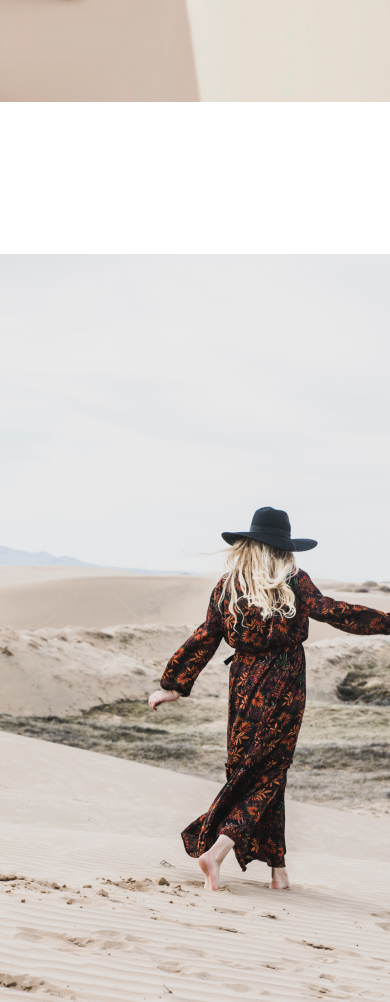
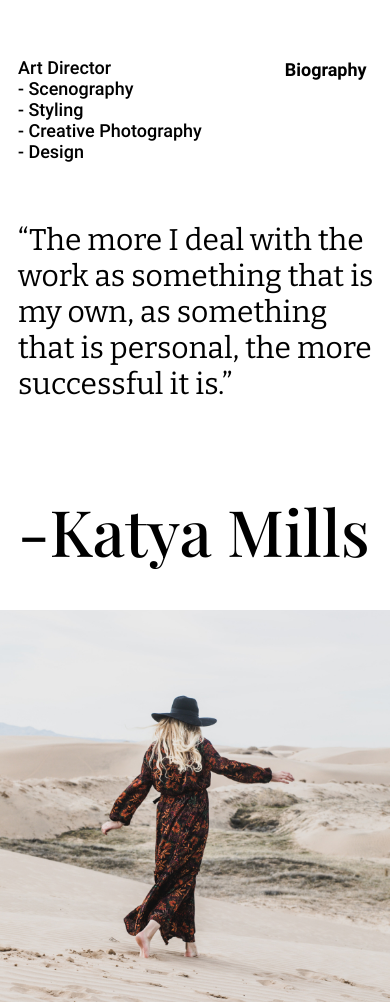
Before and after one commit to sosninroman/otus-css-sosnin, a plain HTML site: page index.html in a window 390 px wide. Shown: the part 786-1788 px from the top of the page. Drawn offline with nearby package versions, Linux system fonts and the light colour scheme.

Commit message:
[homework11] Mobile version for Biography section

```diff
--- a/index.html
+++ b/index.html
@@ -48,14 +48,17 @@
             <img class="biography-image" src="./images/jared-weiss-P3cB0ynqYBw-unsplash 1.jpg" alt="Katya Mills">
             <div class="biography-card">
                 <p class="biography-name">Katya Mills</p>
-                <p class="biography-profession">Art Director <br> Scenography / Styling / Creative Photography / Design</p>
-                <div class="biography-quote-block">
-                    <hr>
-                    <blockquote class="biography-quote">“The more I deal with the work as something that is my own, as
-                        something that is personal,
-                        the more
-                        successful it is.”</blockquote>
-                </div>
+                 <div class="biography-profession-wrp">
+                    <p class="biography-profession">Art Director</p>
+                    <ul class="biography-roles-list">
+                        <li class="biography-role">Scenography</li>
+                        <li class="biography-role">Styling</li>
+                        <li class="biography-role">Creative Photography</li>
+                        <li class="biography-role">Design</li>
+                    </ul>
+                 </div>
+                <hr class="biography-card-separator">
+                <blockquote class="biography-quote">“The more I deal with  the work as something that is my own, as something that is personal, the more successful it is.”</blockquote>
             </div>
         </section>
         <!-- Designers section -->
--- a/style/style.css
+++ b/style/style.css
@@ -38,6 +38,12 @@ section {
     margin-bottom: 150px;
 }
 
+@media screen and (max-width: 450px) {
+    section {
+        margin-bottom: 80px;
+    }
+}
+
 /* Header */
 .header {
     padding: 16px 20px 16px 23px;
@@ -74,6 +80,12 @@ section {
 
 .navigation-link:hover {
     text-decoration: underline;
+}
+
+@media screen and (max-width: 450px) {
+    .header {
+        display: none;
+    }
 }
 
 /* Hero section */
@@ -119,11 +131,11 @@ section {
     .hero-section {
         padding: 0;
         background-image: url("../images/inside-weather-Uxqlfigh6oE-unsplash 2.png");
-        height: 753px;
+        height: 763px;
     }
 
     .hero-title-box {
-        padding: 97.5px 32px 107.5px 32px;
+        padding: 107.5px 32px;
     }
 
     .hero-title {
@@ -165,14 +177,16 @@ section {
 
 .biography-card {
     order: 2;
-    display: flex;
+    /* display: flex;
     flex-direction: column;
-    justify-content: center;
+    justify-content: center; */
     max-width: 455px;
-    gap: 36px;
+    /* gap: 36px; */
     max-width: 455px;
-    margin: auto 0;
+    /* margin: auto 0; */
     max-height: 850px;
+    padding-top: 174px;
+    padding-bottom: 174px;
 }
 
 .biography-name {
@@ -181,7 +195,14 @@ section {
     font-weight: 500;
     line-height: 114.64px;
     word-spacing: 2rem;
+    margin-bottom: 36px;
 }
+
+.biography-profession-wrp {
+    display: flex;
+    flex-direction: column;
+    margin-bottom: 36px;
+ }
 
 .biography-profession {
     font-size: 18px;
@@ -189,7 +210,24 @@ section {
     line-height: 21.09px;
 }
 
-.biography-quote-block > hr {
+.biography-roles-list {
+    margin: 0;
+    padding: 0;
+    list-style-type: none;
+}
+
+.biography-role {
+    display: inline-block;
+    font-size: 18px;
+    font-weight: 500;
+    line-height: 21.09px;
+}
+
+.biography-role:not(:first-child)::before {
+    content: " / ";
+}
+
+.biography-card-separator {
     width: 15px;
     margin: 0;
     border: 3px solid black;
@@ -202,6 +240,93 @@ section {
     line-height: 31.2px;
     margin: 0;
     max-width: 370px;
+}
+
+@media screen and (max-width: 450px) {
+    #biography-section {
+        flex-direction: column;
+        margin: 80px auto;
+        position: relative;
+    }
+
+    .biography-title {
+        transform: initial;
+        font-size: 18px;
+        font-weight: 700;
+        line-height: 21.09px;
+        order: 1;
+        position: absolute;
+        right: 6%;
+        top: 2px;
+    }
+
+    .biography-image {
+        order: 3;
+    }
+
+    .biography-card {
+        order: 2;
+        padding-left: 18px;
+        padding-right: 9px;
+        padding-top: 0;
+        padding-bottom: 0;
+
+        display: flex;
+        flex-direction: column;
+    }
+
+    .biography-role:not(:first-child)::before {
+        content: " - ";
+    }
+    .biography-role:first-child::before {
+        content: " - ";
+    }
+
+    .biography-profession-wrp {
+        order: 1;
+        margin-bottom: 60px;
+    }
+
+    .biography-quote {
+        order: 2;
+        font-family: Bitter;
+        font-size: 30px;
+        font-weight: 300;
+        line-height: 36px;
+        text-align: left;
+        text-underline-position: from-font;
+        text-decoration-skip-ink: none;
+
+        margin-bottom: 86px;
+        max-width: 417px;
+    }
+
+    .biography-card-separator {
+        display: none;
+    }
+
+    .biography-name {
+        order:4;
+        font-family: Playfair Display;
+        font-size: 64px;
+        font-weight: 400;
+        line-height: 85.31px;
+        text-align: left;
+        word-spacing: normal;
+    }
+
+    .biography-name::before {
+        content: "-";
+    }
+
+    .biography-role {
+        display: block;
+    }
+
+    .biography-image {
+        height: 400px;
+        object-fit: cover;
+    }
 }
 
 /* Designers section*/
```
